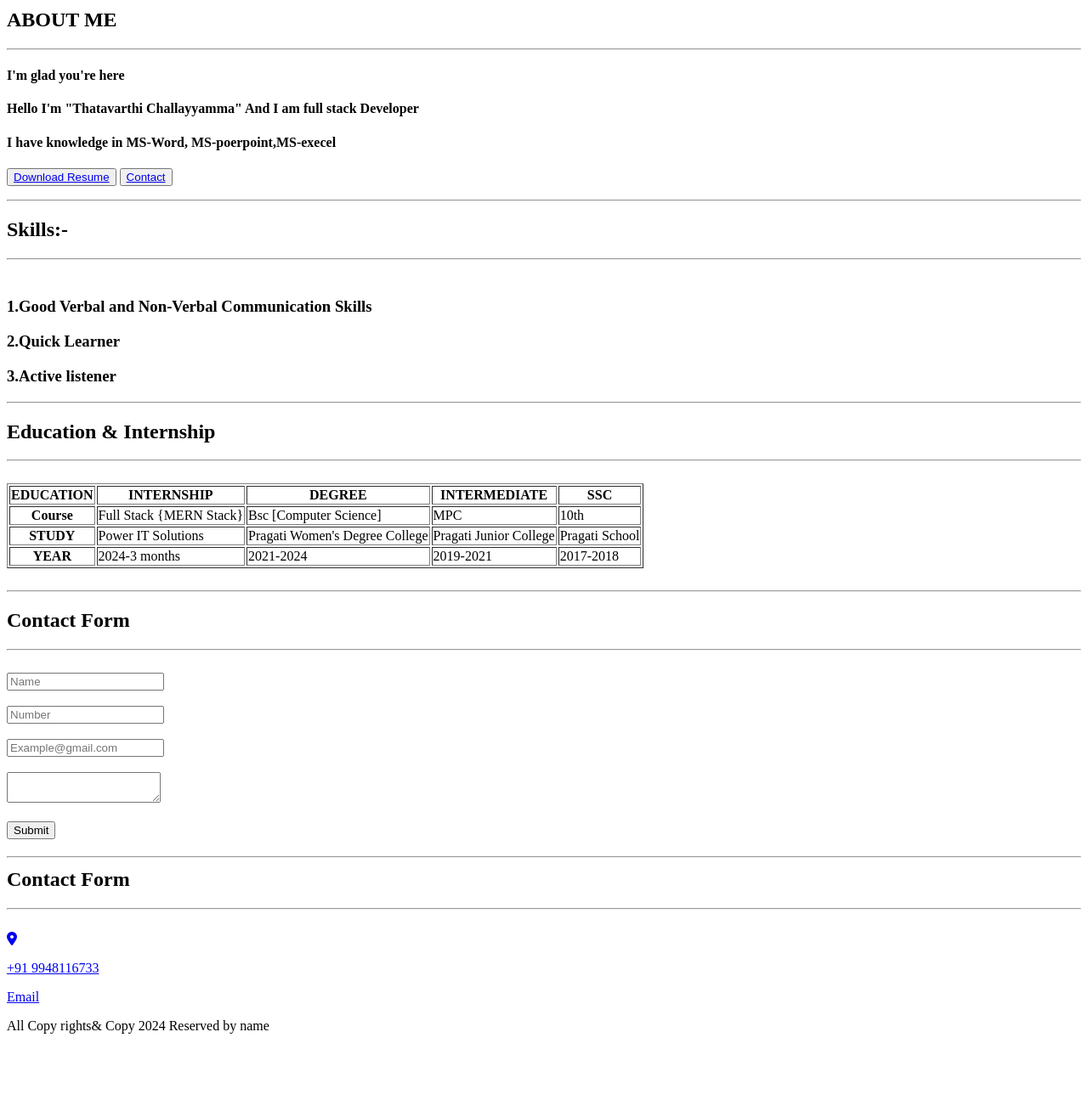
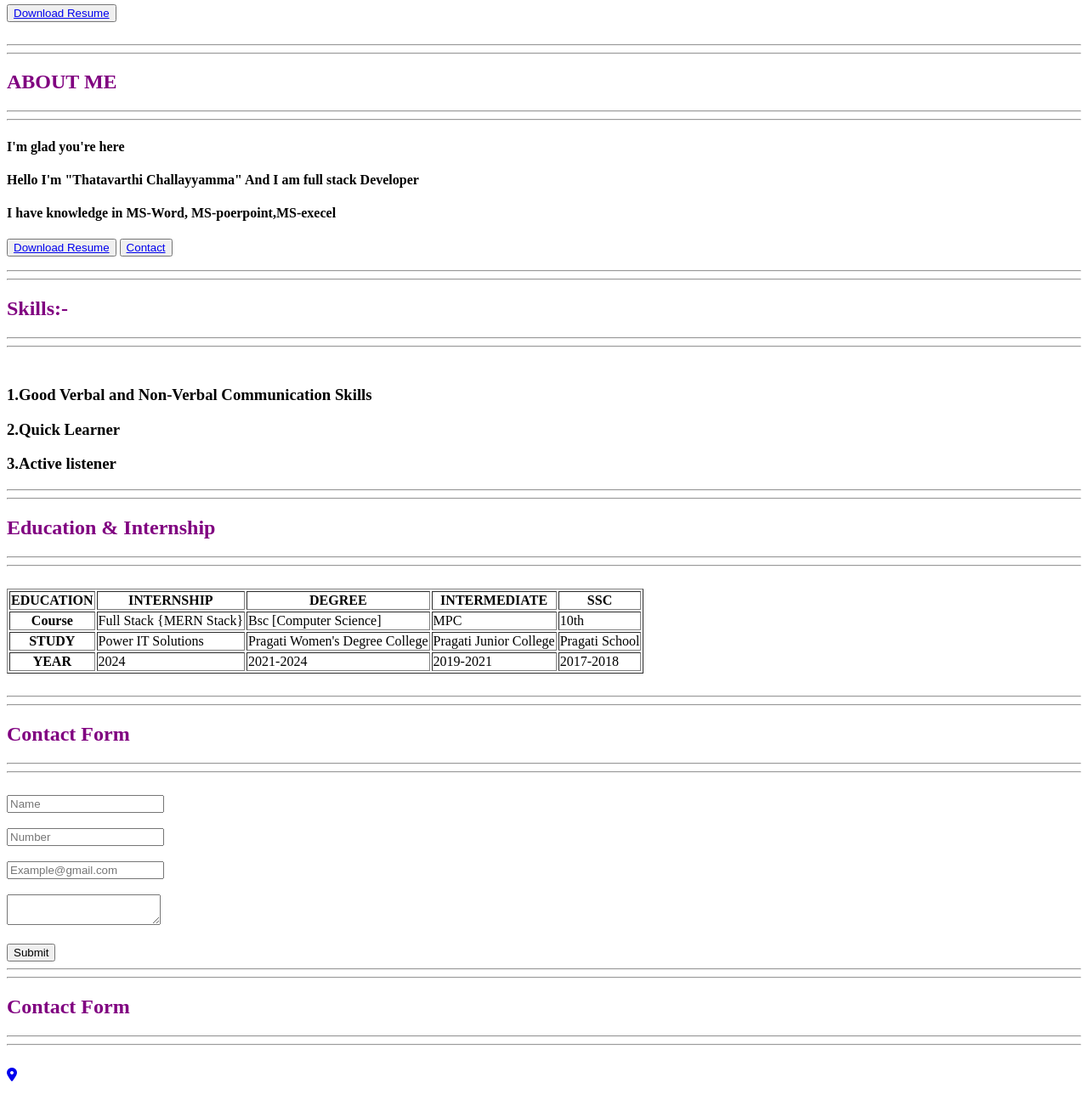
Before and after one commit to Challayyamma/portifilo, a plain HTML site: page index.html in a window 1280 px wide. Shown: the part 575-1863 px from the top of the page at 85% size. Before the commit the page ends 1808 px from the top, so only its background shows below. Drawn offline with Linux system fonts and the light colour scheme.

Commit message:
portifilo

```diff
--- a/index.html
+++ b/index.html
@@ -9,13 +9,13 @@
 <body>
      <!--nav section starts-->
 <nav>
-<section><hr>
-    <marquee> MY RESUME</marquee><hr>
+<section><hr><hr>
+    <marquee  style="color:red;"><h1> MY RESUME</h1></marquee><hr><hr>
 <div>
     <img src="WhatsApp Image 2024-02-14 at 14.52.34_8b16ca6a.jpg" alt="My pic" width="150" height="150">
 </div>
 <div>
-    <h4> Name:-T.Challayyamma </h4><hr><br>
+    <h4  style="color:purple;"> Name:-T.Challayyamma </h4><hr><hr><br>
     </div>
 <div>
 <ul style="list-style:none">
@@ -33,7 +33,7 @@
     <section>
         <div>
             <button><a href="Resume path" download> Download Resume </a></button>
-        </div><hr>
+        </div>
         <div>
             <span> </span>
             <span> </span>
@@ -47,8 +47,8 @@
         <div>
             <img src="" alt="">
         </div>
-        <div>
-            <h2> ABOUT ME</h2><hr>
+        <div><hr><hr>
+            <h2  style="color:purple;"> ABOUT ME</h2><hr><hr>
             <h4> I'm glad you're here</h4>
             <h4> Hello I'm "Thatavarthi Challayyamma" And I am full stack Developer</h4>
             <h4>I have knowledge in MS-Word, MS-poerpoint,MS-execel</h4>
@@ -67,8 +67,8 @@
     <!--about section starts-->
 <section>
     <div>
-        <p></p><hr>
-        <h2> Skills:-</h2><hr><br>
+        <p></p><hr><hr>
+        <h2 style="color:purple;"> Skills:-</h2><hr><hr><br>
         <h3>1.Good Verbal and Non-Verbal Communication Skills </h3>
         <h3>2.Quick Learner</h3>
         <h3>3.Active listener</h3>
@@ -76,9 +76,9 @@
 </section>
 <!--ENDS-->
 <!--Resume section starts-->
-<section><hr>
-    <h2>Education & Internship </h2>
-    <hr>
+<section><hr><hr>
+    <h2  style="color:purple;">Education & Internship </h2>
+    <hr><hr>
     <div><br>
         <table border="1" >
 <tr>
@@ -104,7 +104,7 @@
             </tr>
             <tr>
                 <th>YEAR</th>
-                <td>2024-3 months</td>
+                <td>2024</td>
                 <td>2021-2024</td>
                 <td>2019-2021</td>
                 <td>2017-2018</td>
@@ -114,8 +114,8 @@
 </section>
 <!--ENDS-->
 <!--Contact Section starts-->
-<section><br><hr>
-    <h2>Contact Form</h2><hr><br><div>
+<section><br><hr><hr>
+    <h2  style="color:purple;">Contact Form</h2><hr><hr><br><div>
     <form action="" method="">
     <input type="text" placeholder="Name" required><br><br>
     <input type="text" placeholder="Number" required><br><br>
@@ -129,10 +129,8 @@
 </section>
 <!--ENDS-->
 <!--Contact section starts-->
-<section>
-    <h2><hr>
-        Contact Form
-    </h2><hr><br>
+<section><hr><hr>
+    <h2  style="color:purple;"> Contact Form</h2><hr><hr><br>
     <div>
         <div>
 <a href="https://maps.app.goo.gl/HMHcu9Evrm9pRaDj9" ><i class="fa-solid fa-location-dot"></i></a>
```
